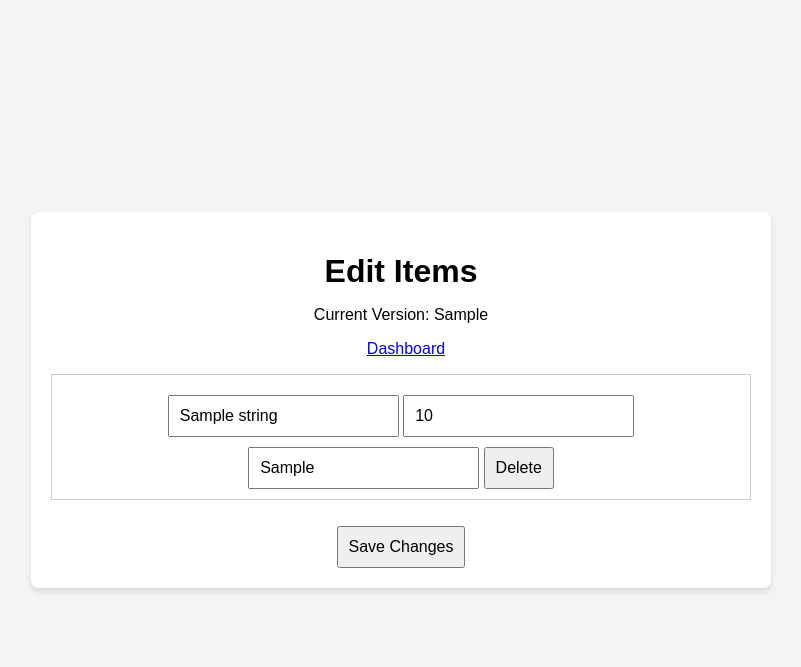
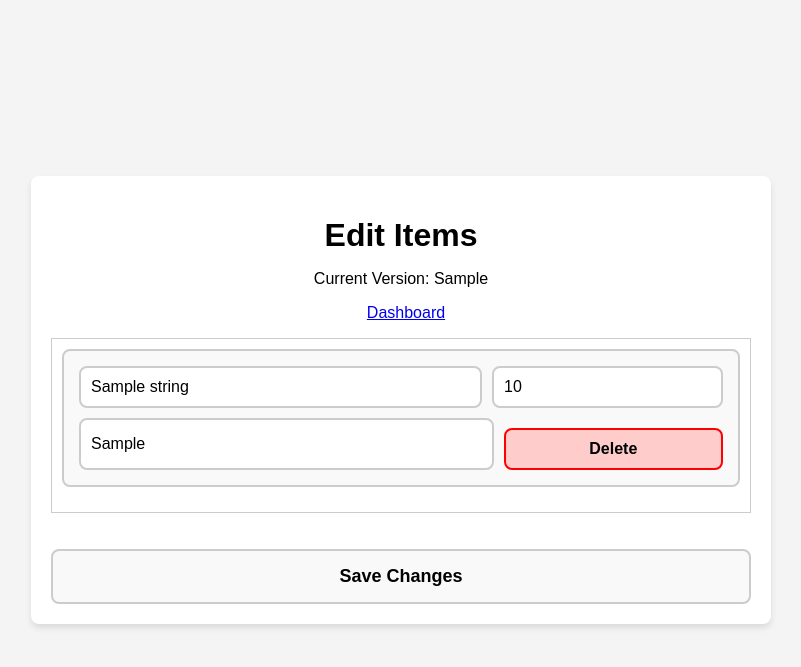
Before and after one commit to ArsenZv/hometasks-dashboard, a Flask app: template templates/edit.html in a window 1280 px wide. Shown: the top 667 px of the page, without its empty margins (239-1040 px from the left). Run offline with Flask 3, Linux system fonts and the light colour scheme; the template is opened without the code that fills it: most values are stand-ins (such as "Sample title", 1, 10 or a date in 2020).

Commit message:
improved styling for edit page

```diff
--- a/static/edit.js
+++ b/static/edit.js
@@ -50,4 +50,29 @@ document.getElementById('save-button').addEventListener('click', () => {
 document.addEventListener('DOMContentLoaded', () => {
     const appVersion = APP_VERSION || 'Unknown';
     document.getElementById('app-version').textContent = `Current Version: ${appVersion}`;
+
+    const saveButton = document.getElementById('save-button');
+    const inputs = document.querySelectorAll('#edit-list input');
+
+    function checkForChanges() {
+        let hasChanges = false;
+        inputs.forEach(input => {
+            const originalValue = input.getAttribute('data-original');
+            // For lifespan (number), we might need to be careful with types, but string comparison usually works for inputs
+            // However, let's be safe.
+            if (input.value !== originalValue) {
+                hasChanges = true;
+            }
+        });
+
+        if (hasChanges) {
+            saveButton.classList.add('has-changes');
+        } else {
+            saveButton.classList.remove('has-changes');
+        }
+    }
+
+    inputs.forEach(input => {
+        input.addEventListener('input', checkForChanges);
+    });
 });
--- a/static/styles.css
+++ b/static/styles.css
@@ -476,25 +476,78 @@ input, button {
     color: black;
 }
 
-/* Mobile-friendly if necessary */
+/* Edit Page Styles */
 
-/* @media (max-width: 300px) {
-    #todo-list {
-        grid-template-columns: 1fr;
-    }
-} */
-
-@media (max-width: 530px) {
-    #stats-bars {
-        padding: 0px;
-    }
-}
-@media (max-width: 505px) {
-    #calendar-month {
-        padding-top: 0px;
-    }
+.edit-item-box {
+    background-color: #f9f9f9;
+    border: 2px solid #ccc;
+    border-radius: 8px;
+    padding: 15px;
+    margin-bottom: 15px;
+    display: flex;
+    flex-direction: column;
+    gap: 10px;
 }
 
-.no-transition {
-    transition: none !important;
+.edit-row {
+    display: flex;
+    gap: 10px;
+    width: 100%;
 }
+
+.edit-string {
+    flex: 2;
+}
+
+.edit-lifespan {
+    flex: 1;
+}
+
+.edit-date {
+    flex: 2;
+}
+
+.delete-button {
+    flex: 1;
+    background-color: #ffcccc; /* Dimmer red */
+    border: 2px solid red;
+    color: black;
+    border-radius: 8px;
+    cursor: pointer;
+    font-weight: bold;
+    transition: background-color 0.3s;
+}
+
+.delete-button:hover {
+    background-color: #ffb3b3;
+}
+
+/* Reuse input styles from add-item-container */
+.edit-item-box input {
+    box-sizing: border-box;
+    border: 2px solid #ccc;
+    border-radius: 8px;
+    background-color: #fff;
+    padding: 10px;
+    font-size: 16px;
+    margin: 0; /* Reset margin */
+}
+
+#save-button {
+    width: 100%;
+    padding: 15px;
+    margin-top: 20px;
+    background-color: #f9f9f9; /* Dimmer blue default */
+    border: 2px solid #ccc;
+    border-radius: 8px;
+    color: black;
+    font-size: 18px;
+    font-weight: bold;
+    cursor: pointer;
+    transition: all 0.3s;
+}
+
+#save-button.has-changes {
+    background-color: #ccffcc; /* Dimmer green */
+    border: 2px solid green;
+}
--- a/templates/edit.html
+++ b/templates/edit.html
@@ -13,11 +13,15 @@
         <a href="/" id="dashboard-link" style="margin-left: 10px;">Dashboard</a>
         <ul id="edit-list">
             {% for item in items %}
-                <li>
-                    <input type="text" value="{{ item.string }}" class="edit-string" data-index="{{ loop.index0 }}">
-                    <input type="number" value="{{ item.lifespan }}" class="edit-lifespan" data-index="{{ loop.index0 }}" step="0.1">
-                    <input type="text" value="{{ item.last_refreshed }}" class="edit-date" data-index="{{ loop.index0 }}">
-                    <button class="delete-button" data-index="{{ loop.index0 }}">Delete</button>
+                <li class="edit-item-box">
+                    <div class="edit-row">
+                        <input type="text" value="{{ item.string }}" class="edit-string" data-index="{{ loop.index0 }}" placeholder="Task Name" data-original="{{ item.string }}">
+                        <input type="number" value="{{ item.lifespan }}" class="edit-lifespan" data-index="{{ loop.index0 }}" step="0.1" placeholder="Days" data-original="{{ item.lifespan }}">
+                    </div>
+                    <div class="edit-row">
+                        <input type="text" value="{{ item.last_refreshed }}" class="edit-date" data-index="{{ loop.index0 }}" placeholder="Last Refreshed" data-original="{{ item.last_refreshed }}">
+                        <button class="delete-button" data-index="{{ loop.index0 }}">Delete</button>
+                    </div>
                 </li>
             {% endfor %}
         </ul>
```
